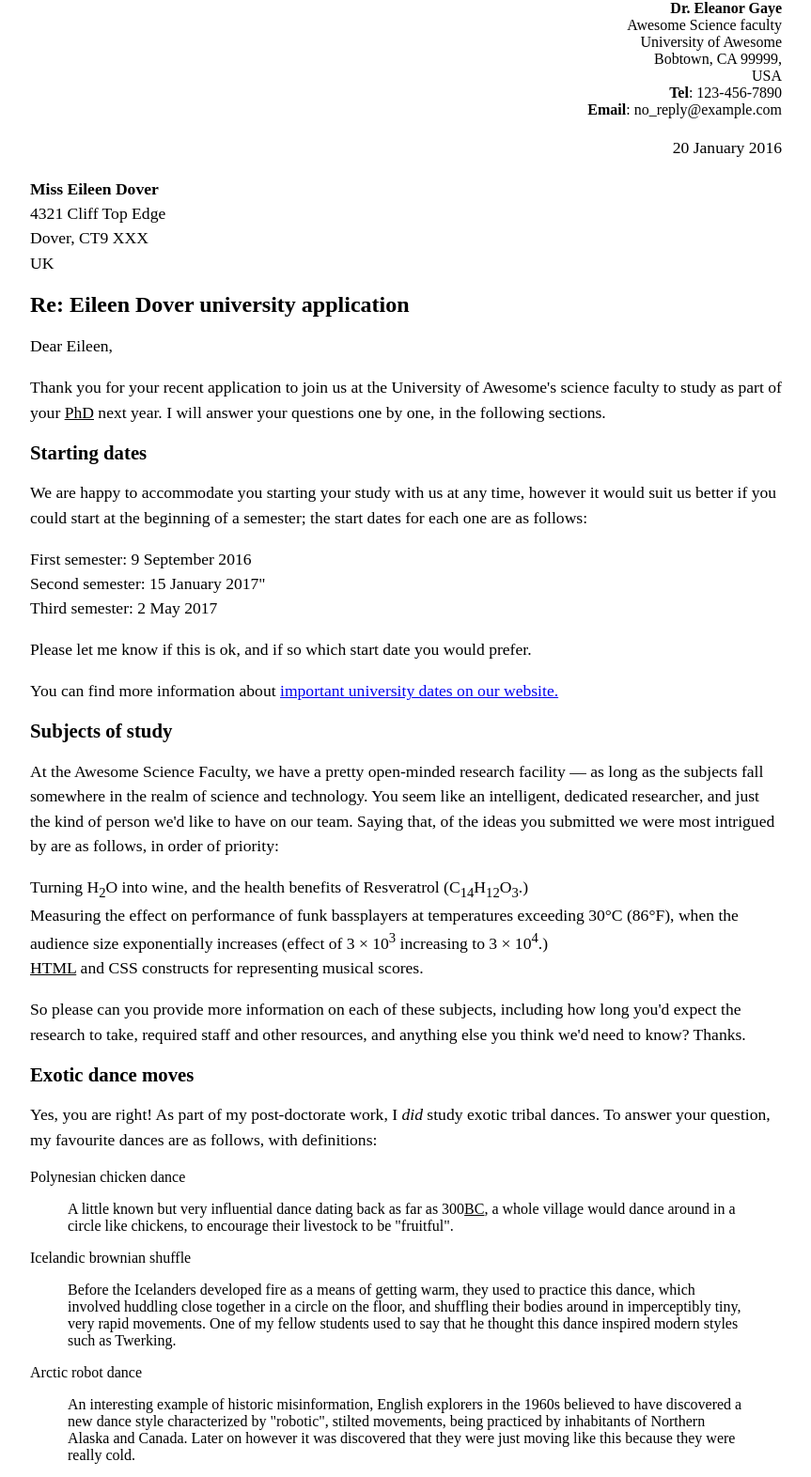
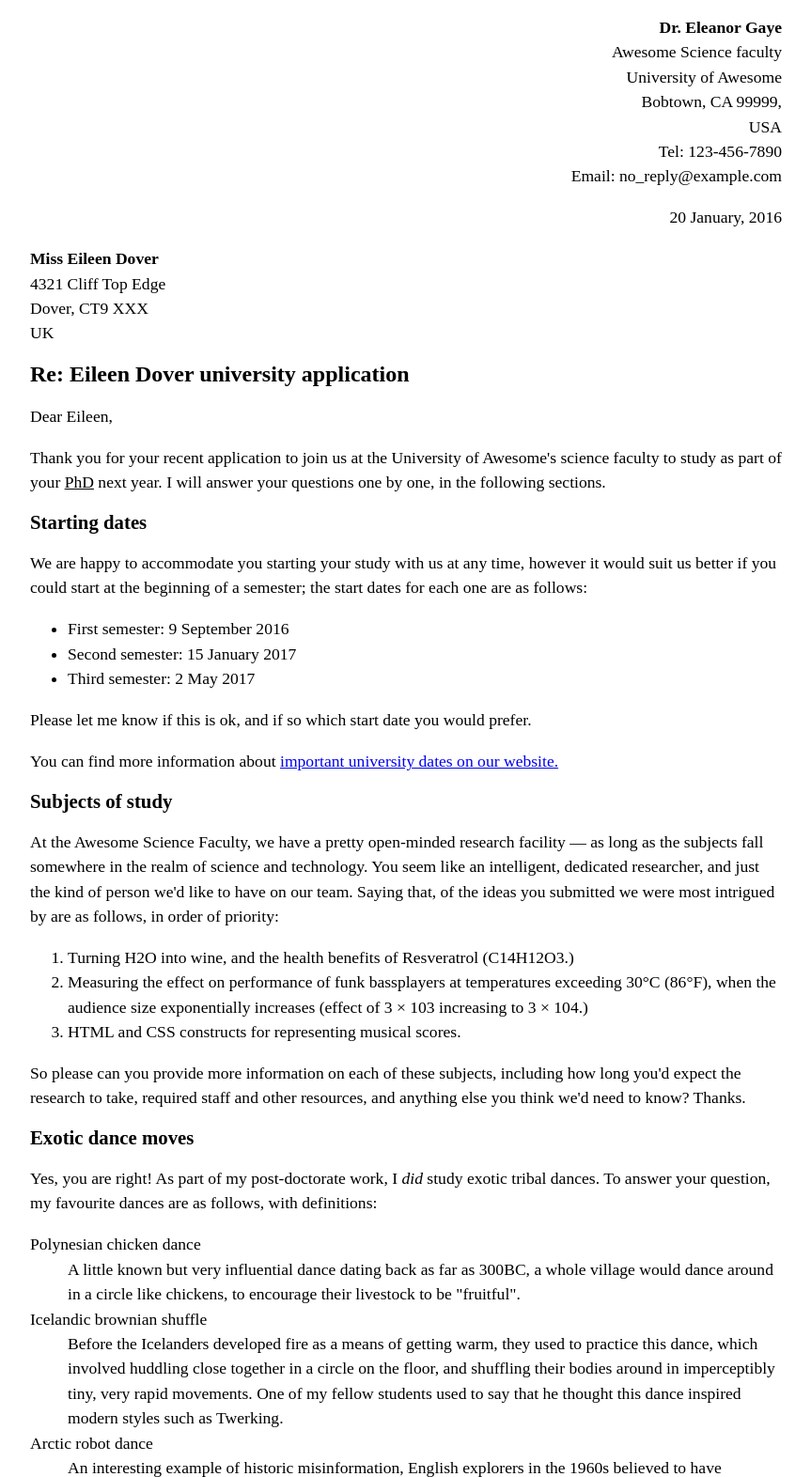
Before and after one commit to Talwarraina/talwarraina, a plain HTML site: page letter-markup/Index.html in a window 1280 px wide. Shown: the top 1572 px of the page at 94% size, without its empty margins (208-1071 px from the left). Drawn offline with Linux system fonts and the light colour scheme.

Commit message:
Update
updated the HTML code

```diff
--- a/letter-markup/Index.html
+++ b/letter-markup/Index.html
@@ -35,27 +35,62 @@
             </style>
     </head>
     <body>
-        <div class="sender-column"><b>Dr. Eleanor Gaye</b><br>Awesome Science faculty<br>University of Awesome<br>Bobtown, CA 99999,<br>USA<br><strong>Tel</strong>: 123-456-7890<br><strong>Email</strong>: no_reply@example.com</p>
+         <!-- Sender Address -->
+         <address class="sender-column">
+            <strong>Dr. Eleanor Gaye</strong><br>
+            Awesome Science faculty<br>
+            University of Awesome<br>
+            Bobtown, CA 99999,<br>
+            USA<br>
+            Tel: 123-456-7890<br>
+            Email: no_reply@example.com
+            <p>20 January, 2016</p>
+        </address>
 
-            <p> <time datetime="20 January 2016">20 January 2016</time></p>
-        </div>
+        <!-- Recipeint Address -->
+        <address>
+           <strong> Miss Eileen Dover</strong><br>
+            4321 Cliff Top Edge<br>
+            Dover, CT9 XXX<br>
+            UK
+        </address>
 
-        <p><b>Miss Eileen Dover</b><br>4321 Cliff Top Edge<br>Dover, CT9 XXX<br>UK</p>
+
         <p><h1>Re: Eileen Dover university application</h1></p>
         <p>Dear Eileen,</p>
         <p>Thank you for your recent application to join us at the University of Awesome's science faculty to study as part of your <u>PhD</u> next year. I will answer your questions one by one, in the following sections.</p>
         <p><h2>Starting dates</h2></p>
         <p>We are happy to accommodate you starting your study with us at any time, however it would suit us better if you could start at the beginning of a semester; the start dates for each one are as follows:</p>
-        <p>First semester: <time datetime="9 September 2016">9 September 2016</time><br>Second semester: <time datetime="15 January 2017">15 January 2017"</time><br>Third semester: <time datetime="2 May 2017">2 May 2017</time></p>
+         <!-- Starting Dates Section List -->
+         <ul>
+            <li>First semester: 9 September 2016</li>
+            <li>Second semester: 15 January 2017</li>
+            <li>Third semester: 2 May 2017</li>
+        </ul>
         <p>Please let me know if this is ok, and if so which start date you would prefer.</p>
         <p>You can find more information about <a href="http://example.com">important university dates on our website.</a></p>
         <p><h2>Subjects of study</h2></p>
         <p>At the Awesome Science Faculty, we have a pretty open-minded research facility — as long as the subjects fall somewhere in the realm of science and technology. You seem like an intelligent, dedicated researcher, and just the kind of person we'd like to have on our team. Saying that, of the ideas you submitted we were most intrigued by are as follows, in order of priority:</p>
-        <p>Turning H<sub>2</sub>O into wine, and the health benefits of Resveratrol (C<sub>14</sub>H<sub>12</sub>O<sub>3</sub>.)<br>Measuring the effect on performance of funk bassplayers at temperatures exceeding 30°C (86°F), when the audience size exponentially increases (effect of 3 × 10<sup>3</sup> increasing to 3 × 10<sup>4</sup>.)<br><u>HTML</u> and CSS constructs for representing musical scores.</p>
+          <!-- Subjects of Study Section List -->
+          <ol>
+            <li>Turning H2O into wine, and the health benefits of Resveratrol (C14H12O3.)</li>
+            <li>Measuring the effect on performance of funk bassplayers at temperatures exceeding 30°C (86°F), when the audience size exponentially increases (effect of 3 × 103 increasing to 3 × 104.)</li>
+            <li>HTML and CSS constructs for representing musical scores.</li>
+        </ol>
         <p>So please can you provide more information on each of these subjects, including how long you'd expect the research to take, required staff and other resources, and anything else you think we'd need to know? Thanks.</p>
         <p><h2>Exotic dance moves</h2></p>
         <p>Yes, you are right! As part of my post-doctorate work, I <i>did</i> study exotic tribal dances. To answer your question, my favourite dances are as follows, with definitions:</p>
-       Polynesian chicken dance <blockquote>A little known but very influential dance dating back as far as 300<u>BC</u>, a whole village would dance around in a circle like chickens, to encourage their livestock to be "fruitful".</blockquote>Icelandic brownian shuffle<blockquote>Before the Icelanders developed fire as a means of getting warm, they used to practice this dance, which involved huddling close together in a circle on the floor, and shuffling their bodies around in imperceptibly tiny, very rapid movements. One of my fellow students used to say that he thought this dance inspired modern styles such as Twerking.</blockquote>Arctic robot dance<blockquote>An interesting example of historic misinformation, English explorers in the 1960s believed to have discovered a new dance style characterized by "robotic", stilted movements, being practiced by inhabitants of Northern Alaska and Canada. Later on however it was discovered that they were just moving like this because they were really cold.</blockquote></p>
+        <!-- Exotic Dance Moves Section List -->
+        <dl>
+            <dt>Polynesian chicken dance</dt>
+            <dd>A little known but very influential dance dating back as far as 300BC, a whole village would dance around in a circle like chickens, to encourage their livestock to be "fruitful".</dd>
+
+            <dt>Icelandic brownian shuffle</dt>
+            <dd>Before the Icelanders developed fire as a means of getting warm, they used to practice this dance, which involved huddling close together in a circle on the floor, and shuffling their bodies around in imperceptibly tiny, very rapid movements. One of my fellow students used to say that he thought this dance inspired modern styles such as Twerking.</dd>
+
+            <dt>Arctic robot dance</dt>
+            <dd>An interesting example of historic misinformation, English explorers in the 1960s believed to have discovered a new dance style characterized by "robotic", stilted movements, being practiced by inhabitants of Northern Alaska and Canada. Later on however it was discovered that they were just moving like this because they were really cold.</dd>
+        </dl>
         <p>For more of my research, see my <a href="http://example.com">exotic dance research page.</a></p>
         <p>Yours sincerely,<br>Dr Eleanor Gaye</p>
         <p>University of Awesome motto: "Be awesome to each other." -- <i>The memoris of Bill S Preston, Esq</i></p>
```
